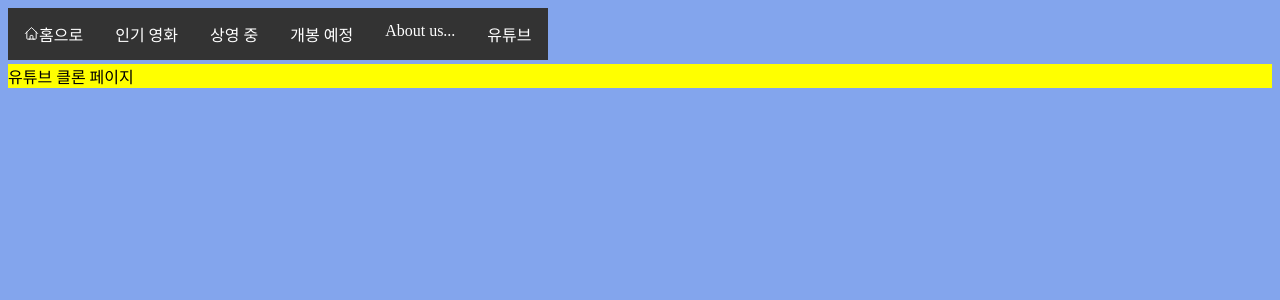
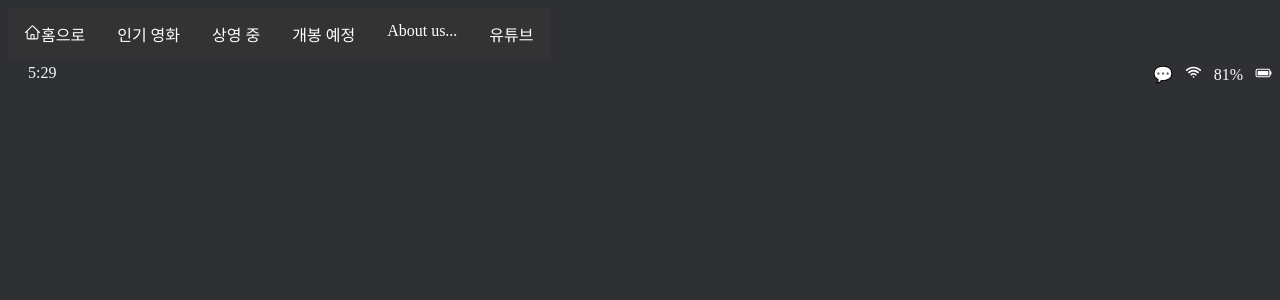
Before and after one commit to tmdwns9630/study_movie_app, a React (Create React App) app: page /Youtube in a window 1280 px wide. Shown: the top 300 px of the page. Built offline with nearby package versions, Linux system fonts and the light colour scheme.

Commit message:
yt__top1 완성

```diff
--- a/src/App.css
+++ b/src/App.css
@@ -5,5 +5,5 @@
 }
 
 body {
-  background-color: #83a5ed;
+  background-color: #2f3034;
 }
--- a/src/components/Youtube.css
+++ b/src/components/Youtube.css
@@ -1,3 +1,29 @@
 .yt__main {
-  background-color: yellow;
+  color: white;
 }
+
+.yt__top {
+  display: flex;
+  justify-content: space-between;
+}
+
+.yt__clock {
+  color: aliceblue;
+  margin-left: 20px;
+}
+
+.yt__icon {
+  display: flex;
+  justify-content: space-between;
+  align-items: center;
+
+  width: 120px;
+}
+
+.yt__icon > span {
+  margin-left: 1px;
+}
+
+svg {
+  width: 17px;
+}
--- a/src/components/Youtube.js
+++ b/src/components/Youtube.js
@@ -1,6 +1,47 @@
 import "./Youtube.css";
 
 function Youtube(props) {
-  return <div className="yt__main">유튜브 클론 페이지</div>;
+  return (
+    <div className="yt__main">
+      <div className="yt__top">
+        <div>
+          <span className="yt__clock">5:29</span>
+        </div>
+        <div className="yt__icon">
+          <span>💬</span>
+          <span>
+            <svg
+              xmlns="http://www.w3.org/2000/svg"
+              viewBox="0 0 24 24"
+              fill="currentColor"
+              className="w-6 h-6"
+            >
+              <path
+                fillRule="evenodd"
+                d="M1.371 8.143c5.858-5.857 15.356-5.857 21.213 0a.75.75 0 010 1.061l-.53.53a.75.75 0 01-1.06 0c-4.98-4.979-13.053-4.979-18.032 0a.75.75 0 01-1.06 0l-.53-.53a.75.75 0 010-1.06zm3.182 3.182c4.1-4.1 10.749-4.1 14.85 0a.75.75 0 010 1.061l-.53.53a.75.75 0 01-1.062 0 8.25 8.25 0 00-11.667 0 .75.75 0 01-1.06 0l-.53-.53a.75.75 0 010-1.06zm3.204 3.182a6 6 0 018.486 0 .75.75 0 010 1.061l-.53.53a.75.75 0 01-1.061 0 3.75 3.75 0 00-5.304 0 .75.75 0 01-1.06 0l-.53-.53a.75.75 0 010-1.06zm3.182 3.182a1.5 1.5 0 012.122 0 .75.75 0 010 1.061l-.53.53a.75.75 0 01-1.061 0l-.53-.53a.75.75 0 010-1.06z"
+                clipRule="evenodd"
+              />
+            </svg>
+          </span>
+          <span>81%</span>
+          <span>
+            <svg
+              xmlns="http://www.w3.org/2000/svg"
+              viewBox="0 0 24 24"
+              fill="currentColor"
+              className="w-6 h-6"
+            >
+              <path
+                fillRule="evenodd"
+                d="M3.75 6.75a3 3 0 00-3 3v6a3 3 0 003 3h15a3 3 0 003-3v-.037c.856-.174 1.5-.93 1.5-1.838v-2.25c0-.907-.644-1.664-1.5-1.837V9.75a3 3 0 00-3-3h-15zm15 1.5a1.5 1.5 0 011.5 1.5v6a1.5 1.5 0 01-1.5 1.5h-15a1.5 1.5 0 01-1.5-1.5v-6a1.5 1.5 0 011.5-1.5h15zM4.5 9.75a.75.75 0 00-.75.75V15c0 .414.336.75.75.75H18a.75.75 0 00.75-.75v-4.5a.75.75 0 00-.75-.75H4.5z"
+                clipRule="evenodd"
+              />
+            </svg>
+          </span>
+        </div>
+      </div>
+      <div className="yt__top2"></div>
+    </div>
+  );
 }
 export default Youtube;
```
